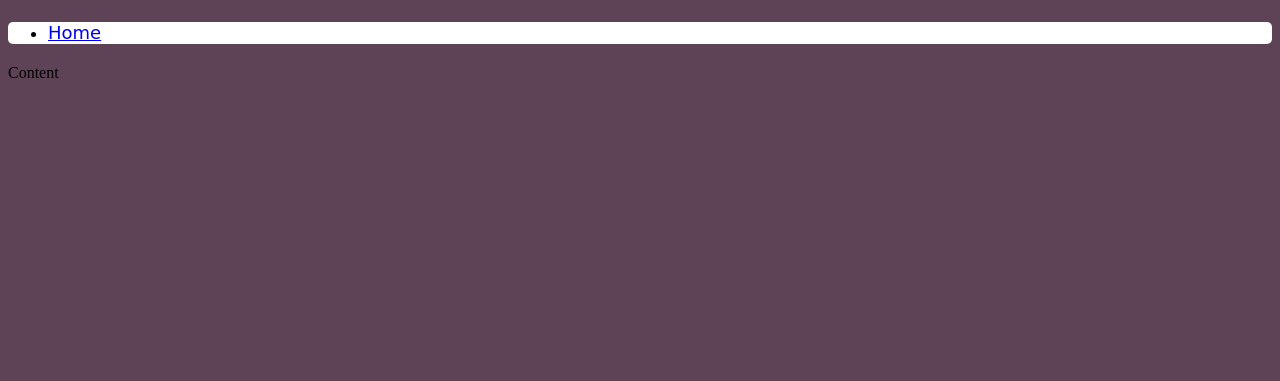
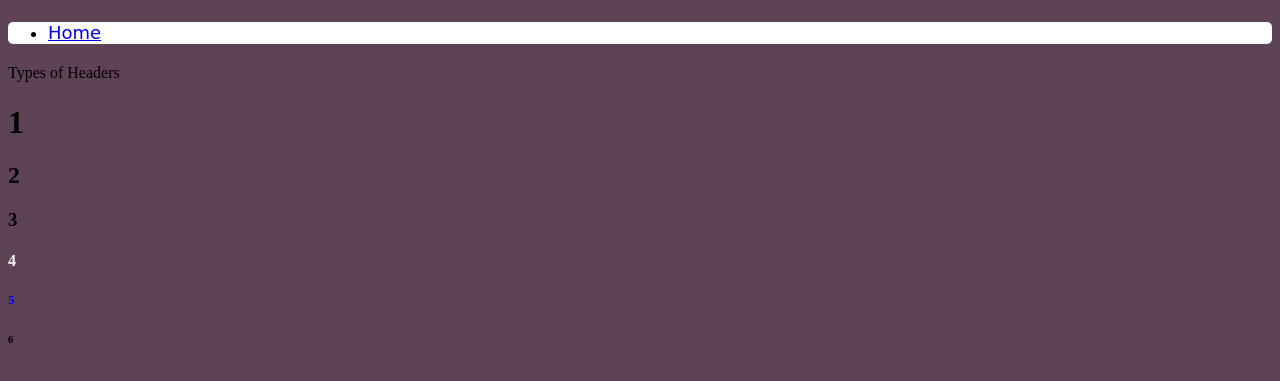
Before and after one commit to jdmar3-comp426/a01-sam22unc, a website: page places.html in a window 1280 px wide. Shown: the part 67-448 px from the top of the page. Drawn offline with Linux system fonts and the light colour scheme.

Commit message:
selectors

```diff
--- a/places.html
+++ b/places.html
@@ -18,7 +18,12 @@
             </ul>
         </nav>
         <div class="content">
-            <p>Content</p>
-        </div>
+            <p>Types of Headers</p>
+            <h1>1</h1>
+            <h2>2</h2>
+            <h3>3</h3>
+            <h4>4</h4>
+            <h5>5</h5>
+            <h6>6</h6>
     </body>
 </html>
--- a/styles.css
+++ b/styles.css
@@ -40,3 +40,7 @@ div>h4 {
 ol>li {
     color: rgb(230, 185, 207);
 }
+
+div h5 {
+    color: blue;
+}
```
